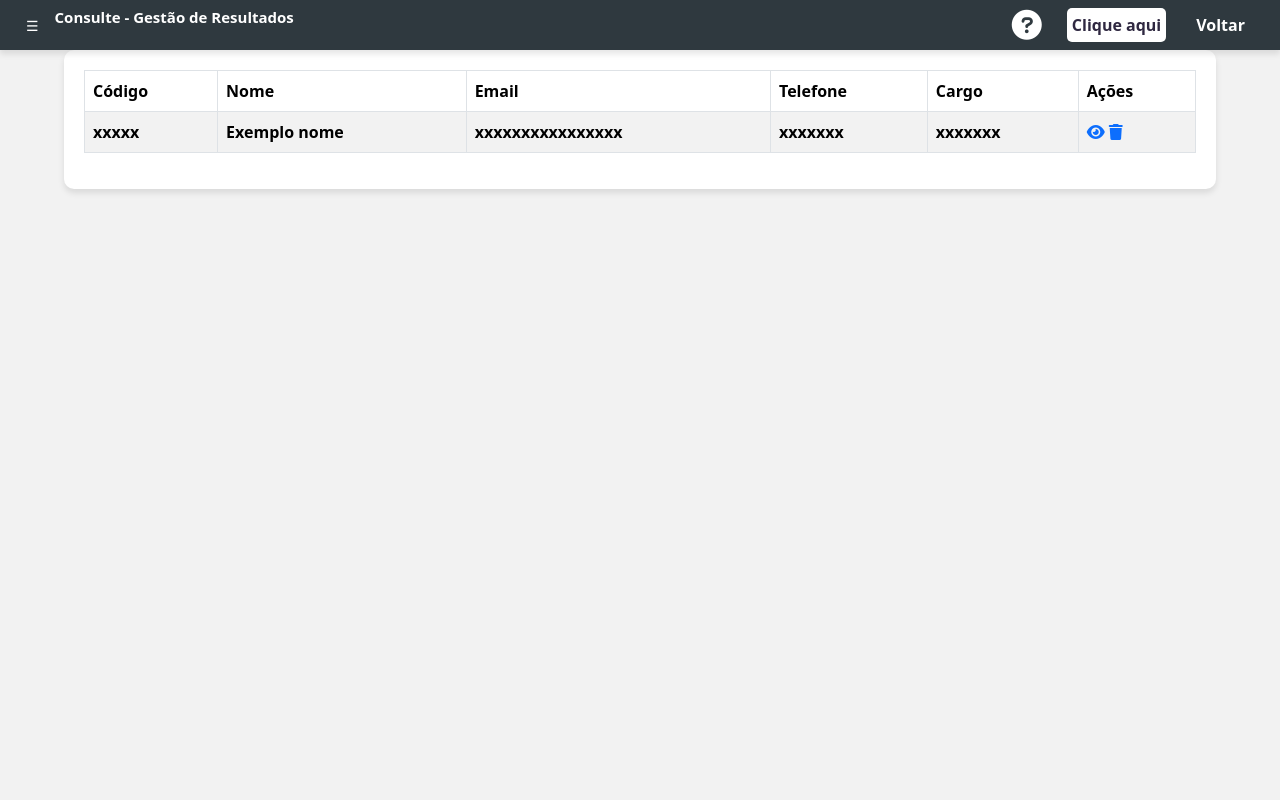
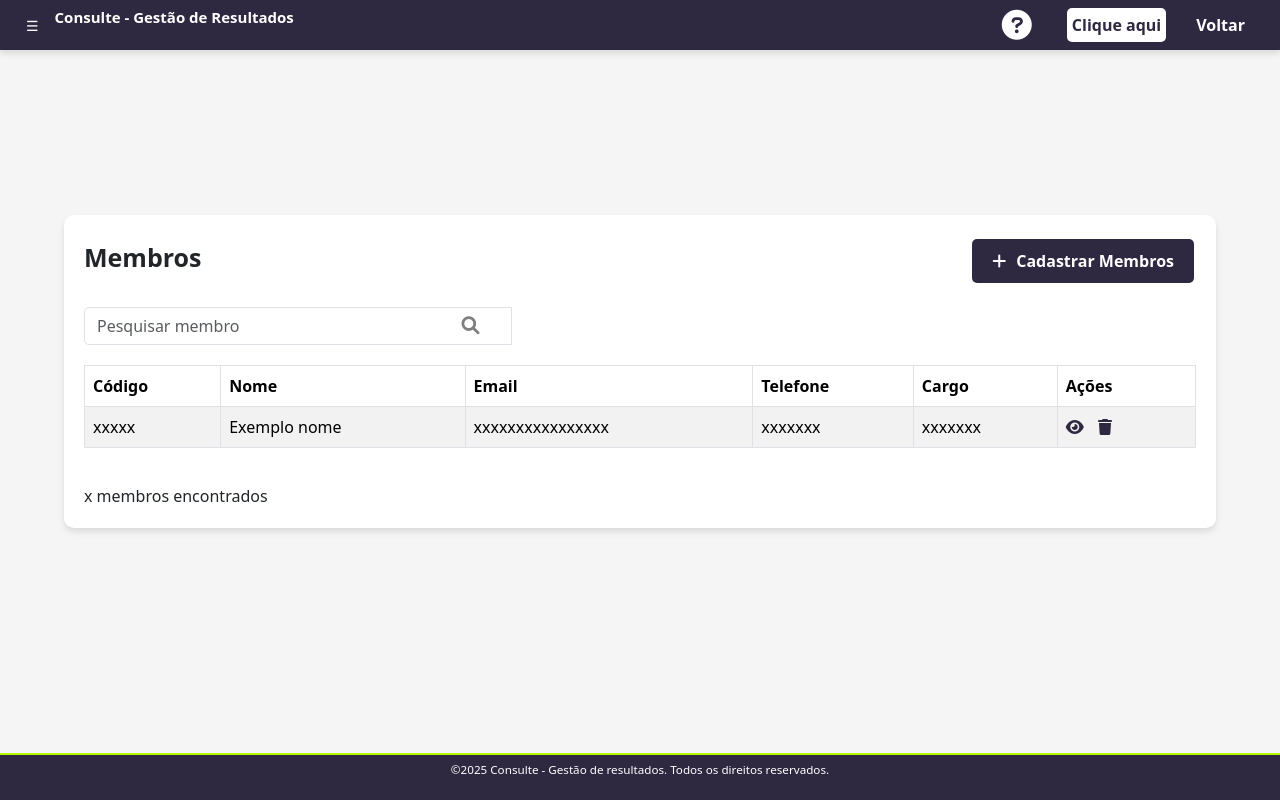
Before and after one commit to Migueljose28/cevolu, a Python web app: template templates/membros.html in a window 1280 px wide. Run offline with Jinja, Linux system fonts and the light colour scheme; the template is opened without the code that fills it, so the values that code supplies are empty.

Commit message:
página membros

```diff
--- a/static/css/membros.css
+++ b/static/css/membros.css
@@ -1,21 +1,30 @@
 body {
-    background-color: #f2f2f2;
-    margin: 0;
-    padding: 0;
     display: flex;
     flex-direction: column;
     justify-content: center;
     align-items: center;
-    padding-top: 50px;
+    min-height: 100vh;
+    margin: 0;
+    padding: 0;
+    background-color: #f5f5f5;
 }
 
+main {
+    width: 100%;
+    display: flex;
+    justify-content: center;
+    align-items: center;
+    flex-grow: 1;
+    flex-direction: column;
+    gap: 20px;
+}
 
 nav {
     display: flex;
     flex-direction: row;
     align-items: center;
     justify-content: space-between;
-    background-color: #2f393f;
+    background-color: #2f2841;
     width: 100%;
     height: 50px;
     padding: 0 20px;
@@ -89,9 +98,17 @@ nav div .nav-btn {
 }
 
 .custom-icon {
-    font-size: 30px !important; /* Define o tamanho do ícone */
-    color: #ffffff !important; /* Opcional: Define a cor */
+    font-size: 30px !important;
+    color: #ffffff !important;
 }
+
+a i {
+    color: inherit;
+    color: #2f2841;
+    margin-right: 10px;
+}
+
+
 
 
 
@@ -171,10 +188,82 @@ footer a:hover {
 .container {
     margin: auto;
     max-width: 90%;
-    align-items: center;
-    justify-content: center;
     padding: 20px;
     background-color: #ffffff;
     border-radius: 10px;
     box-shadow: 0 4px 6px rgba(0, 0, 0, 0.1);
+    display: flex;
+    flex-direction: column;
+    gap: 20px;
 }
+
+.search-bar {
+    display: flex;
+    justify-content: flex-start; /* Alinha a barra de pesquisa à esquerda */
+    width: 100%;
+}
+
+.input-group {
+    display: flex;
+    align-items: center;
+    justify-content: flex-start;
+    width: 150%;
+}
+
+.input-group .form-control {
+    flex: 1;
+    padding-right: 40px;
+    border-radius: 5px;
+}
+
+.input-group .btn-icon {
+    position: absolute;
+    right: 10px;
+    background: transparent;
+    color: rgba(0, 0, 0, 0.5);
+    font-size: 18px;
+    cursor: pointer;
+    transition: color 0.3s ease;
+}
+
+.input-group .btn-icon:hover {
+    color: rgba(0, 0, 0, 0.8);
+}
+
+.container-head {
+    display: flex;
+    justify-content: space-between;
+    align-items: center;
+    width: 100%;
+}
+
+.container-head h1 {
+    font-size: 25px;
+    font-weight: bold;
+}
+
+.container-head a i {
+    color:  white;
+}
+
+.container-head a i:hover {
+    color: black;
+}
+.btn {
+    background-color: #2f2841;
+    color: white;
+    border: none;
+    padding: 10px 20px;
+    text-align: center;
+    font-size: 16px;
+    margin: 4px 2px;
+    border-radius: 5px;
+    cursor: pointer;
+    transition: background-color 0.7s ease;
+    font-weight: bold;
+}
+
+.container-head  .btn:hover {
+    background-color: #B1F901;
+    color: black;
+}
--- a/templates/membros.html
+++ b/templates/membros.html
@@ -39,6 +39,21 @@
 
 
     <div class="container">
+        <div class="container-head">
+            <h1>Membros</h1>
+            <a href="" class="btn"><i class="fa fa-plus"></i>Cadastrar Membros</a>
+        </div>
+
+        <div class="search-bar">
+            <form action="" method="">
+                <div class="input-group">
+                    <input type="text" class="form-control" id="search" placeholder="Pesquisar membro">
+                    <button type="submit" class="btn btn-icon">
+                        <i class="fa fa-search"></i>
+                    </button>
+                </div>
+            </form>
+        </div>
         <table class="table table-striped table-bordered">
             <thead>
                 <tr>
@@ -52,19 +67,25 @@
             </thead>
             <tbody>
                 <tr>
-                    <th>xxxxx</th>
-                    <th>Exemplo nome</th>
-                    <th>xxxxxxxxxxxxxxxx</th>
-                    <th>xxxxxxx</th>
-                    <th>xxxxxxx</th>
-                    <th>
+                    <td>xxxxx</td>
+                    <td>Exemplo nome</td>
+                    <td>xxxxxxxxxxxxxxxx</td>
+                    <td>xxxxxxx</td>
+                    <td>xxxxxxx</td>
+                    <td>
                         <a href=""><i class="fa fa-eye"></i></a>
                         <a href=""><i class="fa fa-trash"></i></a>
-                    </th>
+                    </td>
                 </tr>
             </tbody>
         </table>
+        <label>x membros encontrados</label>
     </div>
 
+    <footer>
+        <p style="text-align: center; font-size: smaller;" class="finalinfo">
+            &copy;2025 Consulte - Gestão de resultados.
+            Todos os direitos reservados.</p>
+        </footer>
 </body>
 </html>
```
